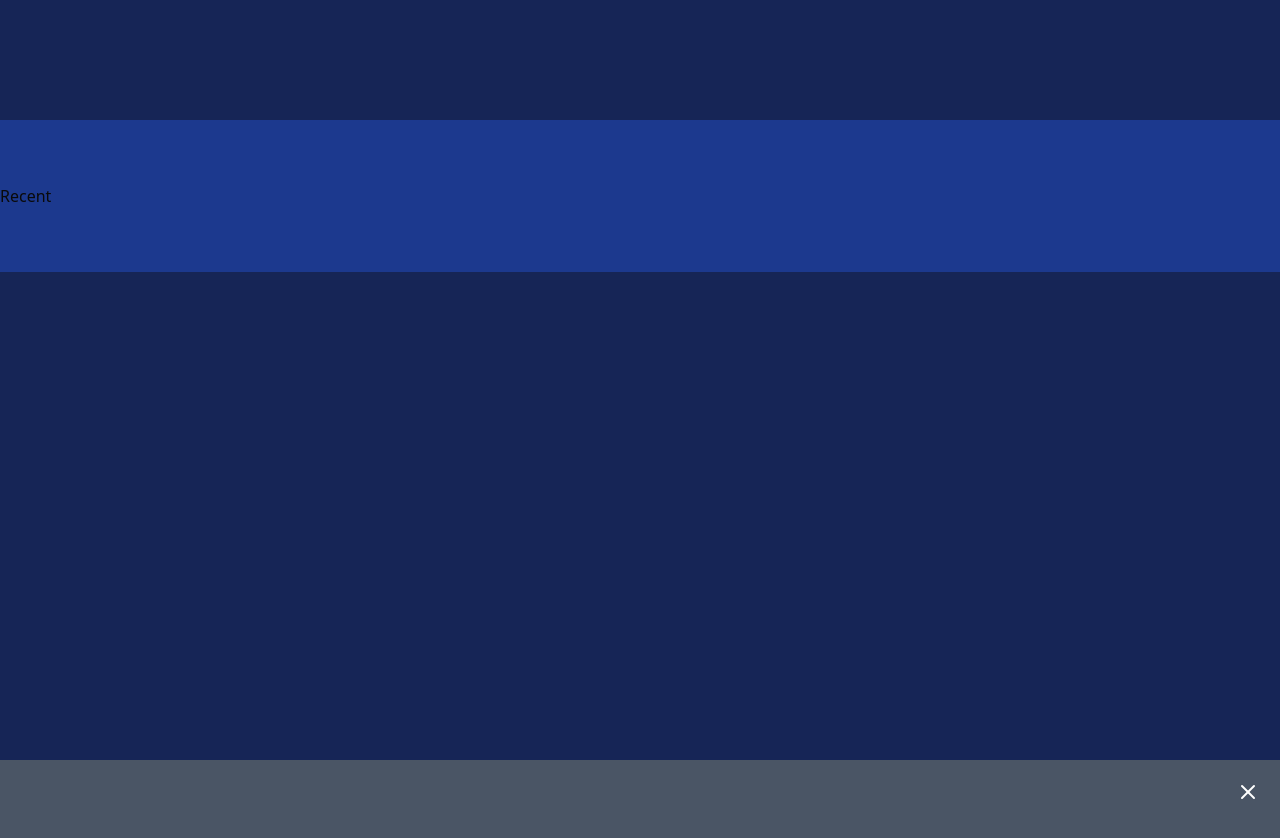
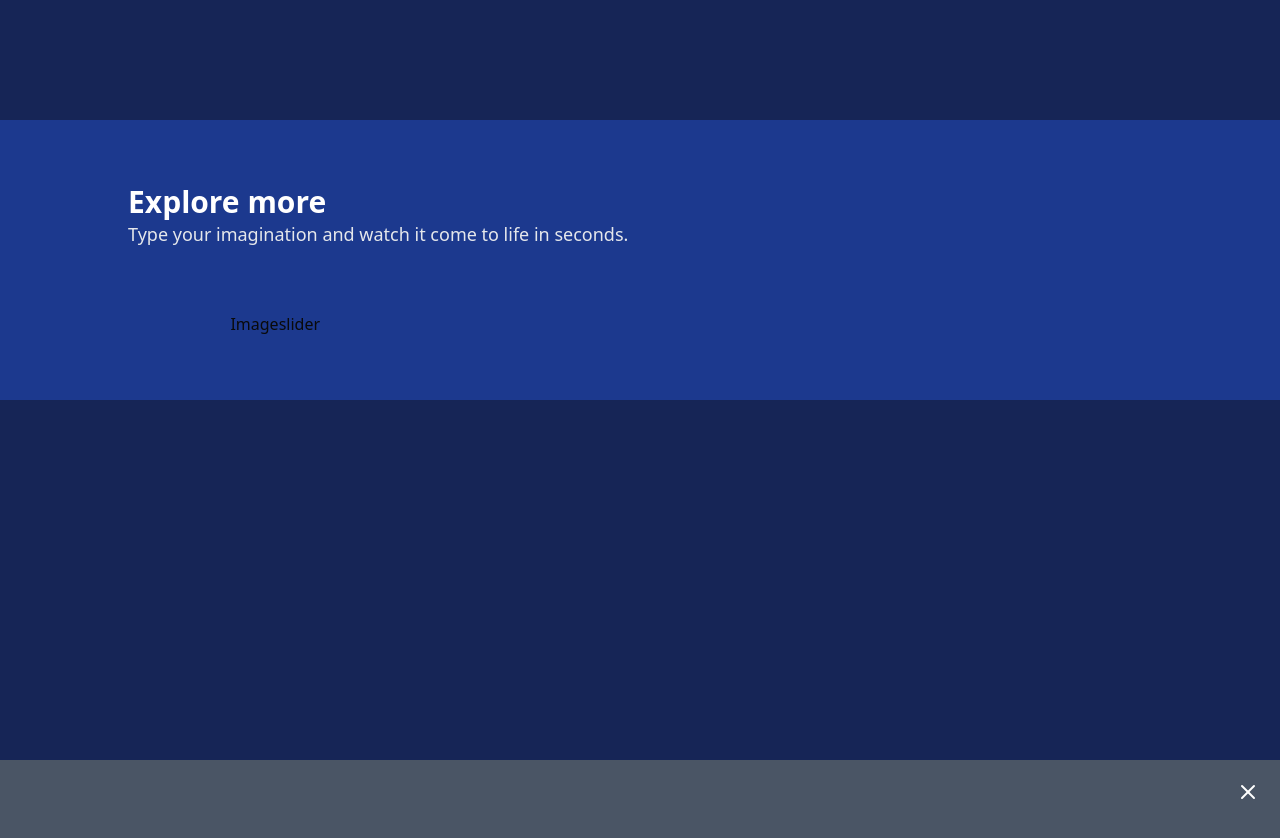
Before and after one commit to Keerthi-2025/PixelAura, a Next.js app: page / in a window 1280 px wide. Shown: the part 840-1678 px from the top of the page. Built offline with nearby package versions, Linux system fonts and the light colour scheme.

Commit message:
Addede Carousel

```diff
--- a/components/Helper/SecHeading.tsx
+++ b/components/Helper/SecHeading.tsx
@@ -6,13 +6,17 @@ type Props = {
 
 function SecHeading({heading} : Props) {
   return (
-    <div>
+    <div className='m-auto w-[80%]'>
 
-        <h1>
-            <p>
+        <h1 className='text-2xl lg:text-3xl font-bold text-white'>{heading} </h1>
+            <p className='text-sm sm:text-base md:text-lg font-medium text-gray-200'>
+                Type your imagination and watch it come to life in seconds.
+            </p>
 
-            </p>
-        </h1>
+
+
+            <div className='w-[90%] md:w-[80%] mx-auto mt-16'>Imageslider</div>
+
     </div>
   )
 }
--- a/components/Home/Recent/Recent.tsx
+++ b/components/Home/Recent/Recent.tsx
@@ -1,8 +1,14 @@
+import SecHeading from '@/components/Helper/SecHeading'
 import React from 'react'
 
 function Recent() {
   return (
-    <div className='bg-blue-900 pb-16 pt-16'>Recent</div>
+    <div className='bg-blue-900 pb-16 pt-16'>
+
+    <SecHeading heading='Explore more'/>
+
+    </div>
+
   )
 }
 
--- /dev/null
+++ b/components/Home/Recent/Slider.tsx
@@ -0,0 +1,45 @@
+"use client";
+import React from 'react'
+
+
+import Carousel from 'react-multi-carousel';
+import 'react-multi-carousel/lib/styles.css';
+
+const responsive = {
+  desktop: {
+    breakpoint: { max: 3000, min: 1324 },
+    items: 3,
+    slidesToSlide: 1 // optional, default to 1.
+  },
+  tablet: {
+    breakpoint: { max: 1324, min: 764 },
+    items: 2,
+    slidesToSlide: 1 // optional, default to 1.
+  },
+  mobile: {
+    breakpoint: { max: 764, min: 0 },
+    items: 1,
+    slidesToSlide: 1 // optional, default to 1.
+  }
+};
+
+
+
+function Slider() {
+  return (
+    <Carousel
+  arrows={true}
+  responsive={responsive}
+  ssr={true} // means to render carousel on server-side.
+  infinite={true}
+  autoPlay={true}
+  autoPlaySpeed={5000}
+  keyBoardControl={true}
+
+>
+    {[]}
+    </Carousel>
+  )
+}
+
+export default Slider
--- a/package.json
+++ b/package.json
@@ -18,6 +18,7 @@
     "next-themes": "^0.4.6",
     "react": "19.1.0",
     "react-dom": "19.1.0",
+    "react-multi-carousel": "^2.8.6",
     "sonner": "^2.0.7",
     "tailwind-merge": "^3.3.1"
   },
```
Also changed, not shown: 1 other file (tests, documents, lock files or other folders).
